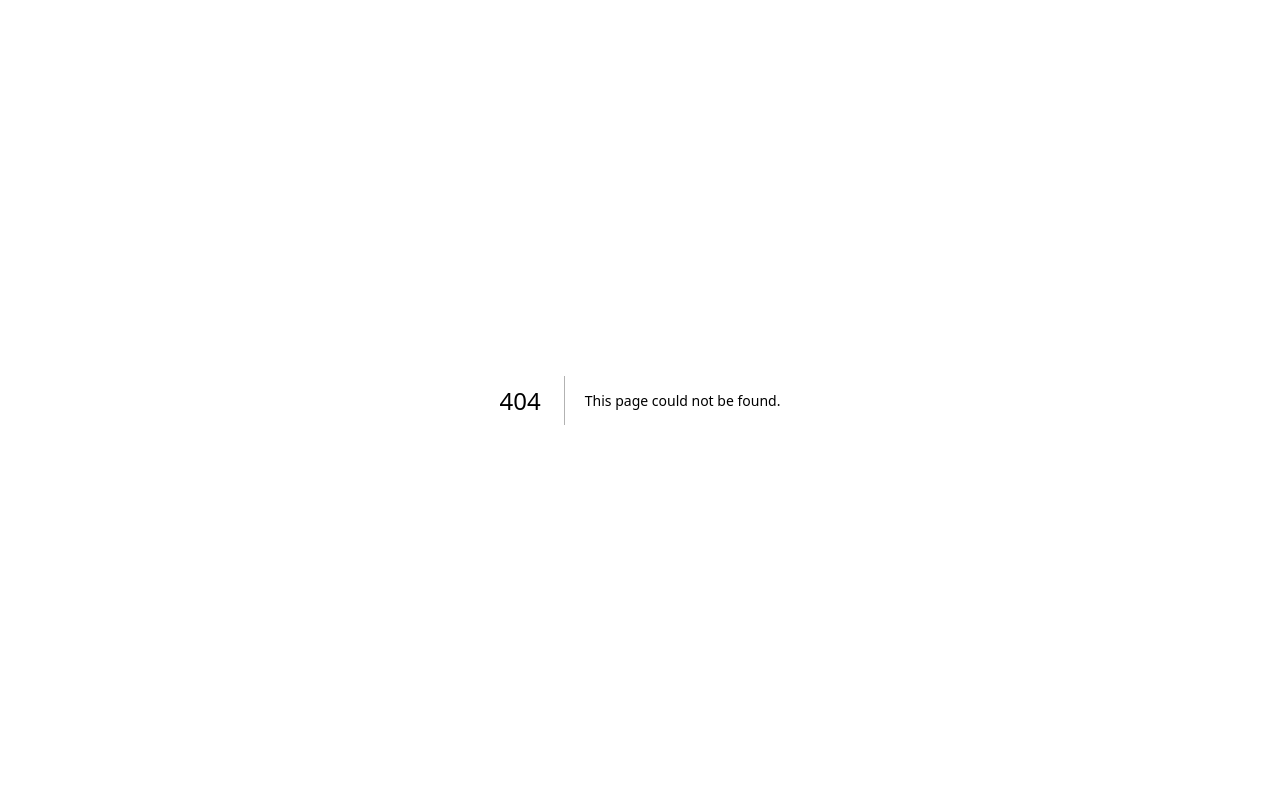
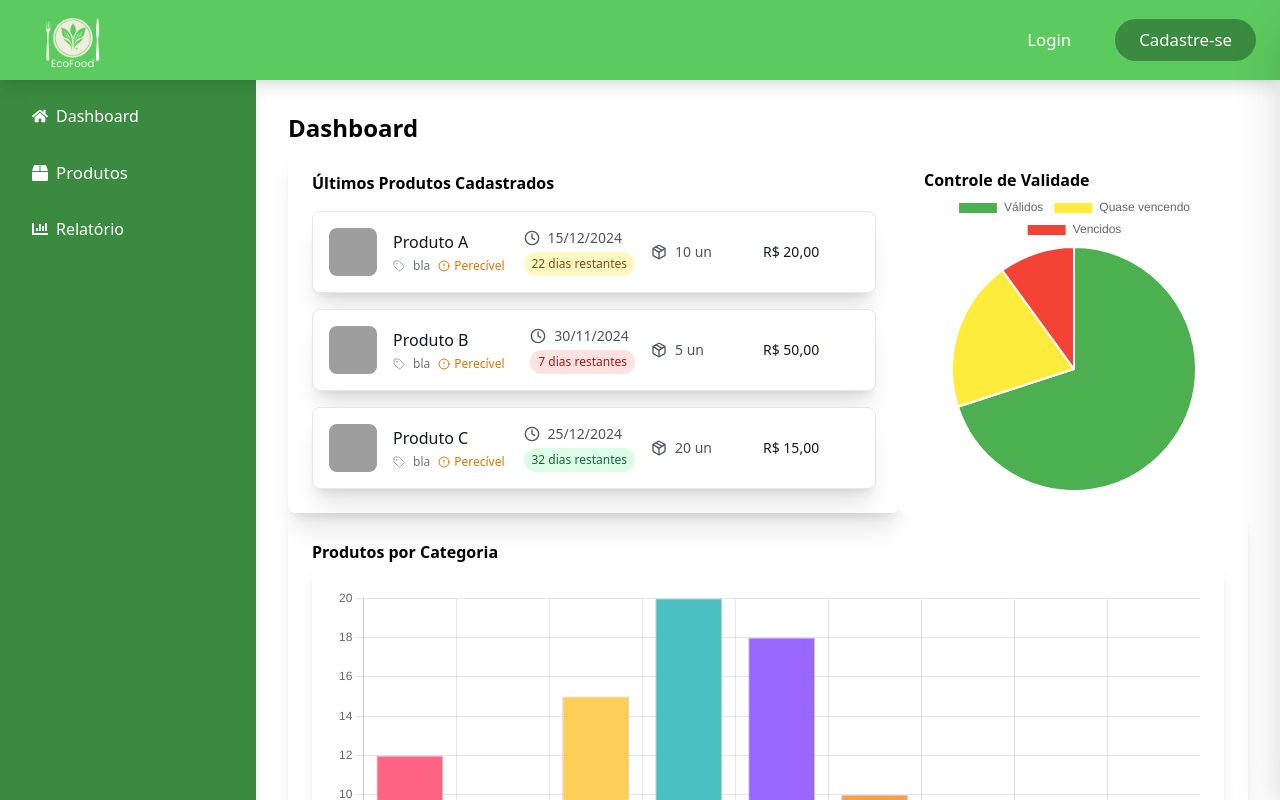
Before and after one commit to yuribodo/a-base-vem-forte, a Next.js app in the folder Front/: page /dashboard in a window 1280 px wide. Before the commit this address had no page. Shown: the top 800 px of the page. Built offline with nearby package versions, Linux system fonts and the light colour scheme; grey boxes are pictures that could not be loaded.

Commit message:
refactor: change small details

```diff
--- a/Front/UIPages/Dashboard/index.tsx
+++ b/Front/UIPages/Dashboard/index.tsx
@@ -72,10 +72,10 @@ const DashboardPage = () => {
 
 
   return (
-    <main className="w-[calc(100vw-16rem)] p-8 space-y-8 ">
-        <h1 className="text-2xl font-bold">DashBoard</h1>
-        <div className="flex  items-center w-full max-w-4xl mx-auto">
-            <div className="bg-white shadow-xl rounded-lg p-6 w-full">
+    <main className="w-full max-w-5xl p-8">
+        <h1 className="text-2xl font-bold">Dashboard</h1>
+        <div className="flex items-center w-full ">
+            <div className="bg-white shadow-xl w-full rounded-lg p-6">
                 <h2 className="text-lg font-bold mb-4">Últimos Produtos Cadastrados</h2>
                     {mockedProducts.length === 0 ? (
                         <div className="text-center py-8 text-gray-500">
--- a/Front/app/(root)/main/dashboard/page.tsx
+++ b/Front/app/(root)/(main)/dashboard/page.tsx
@@ -3,7 +3,7 @@ import DashboardPage from '@/UIPages/Dashboard'
 
 const page = () => {
   return (
-    <div>
+    <div className=''>
       <DashboardPage />
     </div>
   )
--- a/Front/app/(root)/main/produtos/page.tsx
+++ b/Front/app/(root)/(main)/produtos/page.tsx
@@ -67,7 +67,7 @@ const Page = () => {
         <div className="flex justify-between items-center">
           <h1 className="text-2xl font-bold">Produtos</h1>
           <Link
-            href="/main/produtos/adicionar-produto"
+            href="/produtos/adicionar-produto"
             className="inline-flex items-center gap-2 px-4 py-2 bg-[#5ccb5f] text-white rounded-lg hover:bg-green-700 transition-colors duration-200 font-medium text-sm"
           >
             <Plus className="w-4 h-4" />
--- a/Front/app/(root)/relatorio/layout.tsx
+++ /dev/null
@@ -1,21 +0,0 @@
-import SideBar from "@/components/Layout/SideBar";
-import "@/styles/globals.css";
-import Header from "@/components/Layout/Header";
-
-export default function RootLayout({
-	children,
-}: Readonly<{
-	children: React.ReactNode;
-}>) {
-	return (
-		<html lang="pt-br">
-			<body className="h-screen flex flex-col">
-				<Header />
-				<div className="flex flex-grow w-full">
-					<SideBar />
-					<main className="flex-grow">{children}</main>
-				</div>
-			</body>
-		</html>
-	);
-}
--- a/Front/components/Layout/Header/index.tsx
+++ b/Front/components/Layout/Header/index.tsx
@@ -103,21 +103,21 @@ const Header = () => {
             </button>
           </Link>
           <Link
-            href="/main/dashboard"
+            href="/dashboard"
             className="flex items-center px-4 py-2 rounded-md hover:bg-white/10 transition-all group space-x-2"
           >
           <FaHome  />
           <span className="text-[1.05rem]font-medium">Dashboard</span>
         </Link>
         <Link
-          href="/main/produtos"
+          href="/produtos"
           className="flex items-center px-4 py-2 rounded-md hover:bg-white/10 transition-all group space-x-2"
         >
           <FaBox  />
           <span className="text-[1.05rem] font-medium">Produtos</span>
         </Link>
         <Link
-          href="/main/relatorio"
+          href="/relatorio"
           className="flex items-center px-4 py-2 rounded-md hover:bg-white/10 transition-all group space-x-2"
         >
           <FaChartBar  />
--- a/Front/components/Layout/SideBar/index.tsx
+++ b/Front/components/Layout/SideBar/index.tsx
@@ -14,21 +14,21 @@ const index: React.FC<SideBarProps> = ({ className }) => {
     <aside className={`h-full w-64 bg-[#3a8b40] text-white flex flex-col shadow-lg ${className}`}>
       <nav className="flex-1 p-4 space-y-4">
         <Link
-          href="/main/dashboard"
+          href="/dashboard"
           className="flex items-center px-4 py-2 rounded-md hover:bg-white/10 transition-all group space-x-2"
         >
           <FaHome  />
           <span className="text-[1.05rem]font-medium">Dashboard</span>
         </Link>
         <Link
-          href="/main/produtos"
+          href="/produtos"
           className="flex items-center px-4 py-2 rounded-md hover:bg-white/10 transition-all group space-x-2"
         >
           <FaBox  />
           <span className="text-[1.05rem] font-medium">Produtos</span>
         </Link>
         <Link
-          href="/main/relatorio"
+          href="/relatorio"
           className="flex items-center px-4 py-2 rounded-md hover:bg-white/10 transition-all group space-x-2"
         >
           <FaChartBar  />
```
Also changed, not shown: Front/app/(root)/(main)/layout.tsx (renamed from Front/app/(root)/main/layout.tsx), Front/app/(root)/(main)/page.tsx (renamed from Front/app/(root)/main/page.tsx), Front/app/(root)/(main)/produtos/adicionar-produto/page.tsx (renamed from Front/app/(root)/main/produtos/adicionar-produto/page.tsx), Front/app/(root)/(main)/relatorio/page.tsx (renamed from Front/app/(root)/relatorio/page.tsx).
